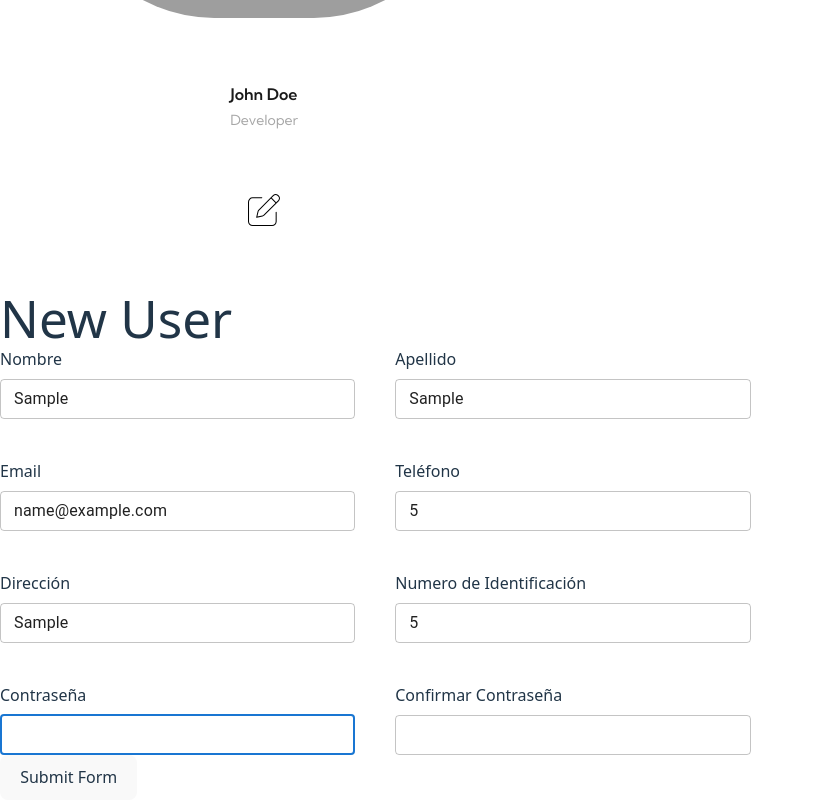
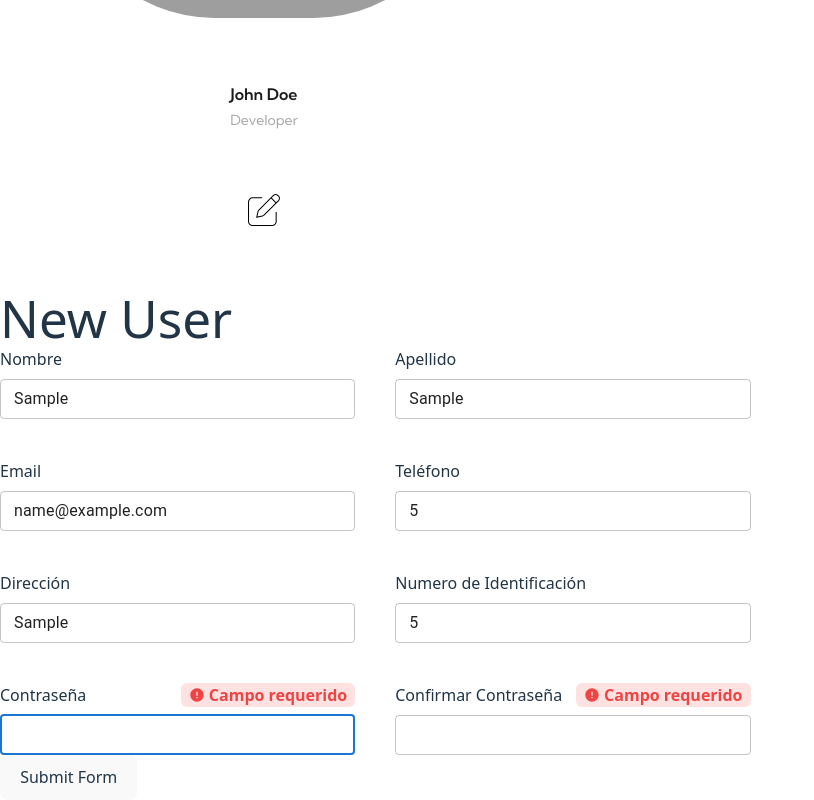
Before and after one commit to Darloscode/-CodeInspection, a React (Vite) app in the folder aspy-web/: page / in a window 1280 px wide. Both pictures are taken after typing "Sample", "Sample", "name@example.com", "5", "Sample", "5" into the empty fields and a click on the button "Submit Form". Shown: the part 402-1202 px from the top of the page, without its empty margins (0-814 px from the left). Built offline with nearby package versions, Linux system fonts and the light colour scheme; no server answers; grey boxes are pictures that could not be loaded.

Commit message:
ADD validation checker & error

```diff
--- a/aspy-web/package.json
+++ b/aspy-web/package.json
@@ -13,9 +13,11 @@
     "@emotion/react": "^11.14.0",
     "@emotion/styled": "^11.14.0",
     "@mui/material": "^6.4.8",
+    "framer-motion": "^12.6.2",
     "react": "^19.0.0",
     "react-dom": "^19.0.0",
-    "react-hook-form": "^7.54.2"
+    "react-hook-form": "^7.54.2",
+    "react-icons": "^5.5.0"
   },
   "devDependencies": {
     "@eslint/js": "^9.21.0",
--- /dev/null
+++ b/aspy-web/src/components/InputError.tsx
@@ -0,0 +1,23 @@
+import { motion } from "framer-motion";
+import { MdError } from "react-icons/md";
+
+function InputError({ message }: { message: string }) {
+  const framer_error = {
+    initial: { opacity: 0, y: 10 },
+    animate: { opacity: 1, y: 0 },
+    exit: { opacity: 0, y: 10 },
+    transition: { duration: 0.2 },
+  };
+
+  return (
+    <motion.p
+      className="flex items-center gap-1 px-2 font-semibold text-red-500 bg-red-100 rounded-md"
+      {...framer_error}
+    >
+      <MdError />
+      {message}
+    </motion.p>
+  );
+}
+
+export default InputError;
--- a/aspy-web/src/components/UserInput.tsx
+++ b/aspy-web/src/components/UserInput.tsx
@@ -1,18 +1,45 @@
 import TextField from "@mui/material/TextField";
 import { useFormContext } from "react-hook-form";
+import InputError from "./InputError";
+import { AnimatePresence } from "framer-motion";
+import { findInputError } from "../utils/findInputError";
+import { isFormInvalid } from "../utils/isFormInvalid";
 
-function UserInput(props: { label: string, key: string, type: string }) {
-  const { register } = useFormContext();
+function UserInput(props: { label: string; key: string; type: string }) {
+  const {
+    register,
+    formState: { errors },
+  } = useFormContext();
+
+  const inputError = findInputError(errors, props.label);
+  const isInvalid = isFormInvalid(inputError);
 
   return (
     <div className="flex flex-col gap-2">
-      <h6>{props.label}</h6>
-      <TextField required id={props.label} type={props.type} variant="outlined" size="small" {...register(props.label, {
+      <div className="flex flex-row gap-2">
+        <h6 className="grow">{props.label}</h6>
+        <AnimatePresence mode="wait" initial={false}>
+          {isInvalid && (
+            <InputError
+              message={inputError.error.message}
+              key={inputError.error.message}
+            />
+          )}
+        </AnimatePresence>
+      </div>
+      <TextField
+        required
+        id={props.label}
+        type={props.type}
+        variant="outlined"
+        size="small"
+        {...register(props.label, {
           required: {
             value: true,
-            message: 'required',
+            message: "Campo requerido",
           },
-        })} />
+        })}
+      />
     </div>
   );
 }
--- /dev/null
+++ b/aspy-web/src/utils/findInputError.ts
@@ -0,0 +1,12 @@
+export function findInputError(
+  errors: Record<string, unknown>,
+  name: string
+) {
+    const filtered = Object.keys(errors)
+    .filter((key) => key.includes(name))
+    .reduce<{ error: { message: string }}>((cur, key) => {
+        return Object.assign(cur, {error: errors[key]})
+    }, { error: { message: "" } });
+
+    return filtered;
+}
--- /dev/null
+++ b/aspy-web/src/utils/isFormInvalid.ts
@@ -0,0 +1,3 @@
+export function isFormInvalid(inputError: { error: { message: string } }) {
+    return inputError.error?.message?.trim() !== "";
+}
```
Also changed, not shown: 1 other file (tests, documents, lock files or other folders).
